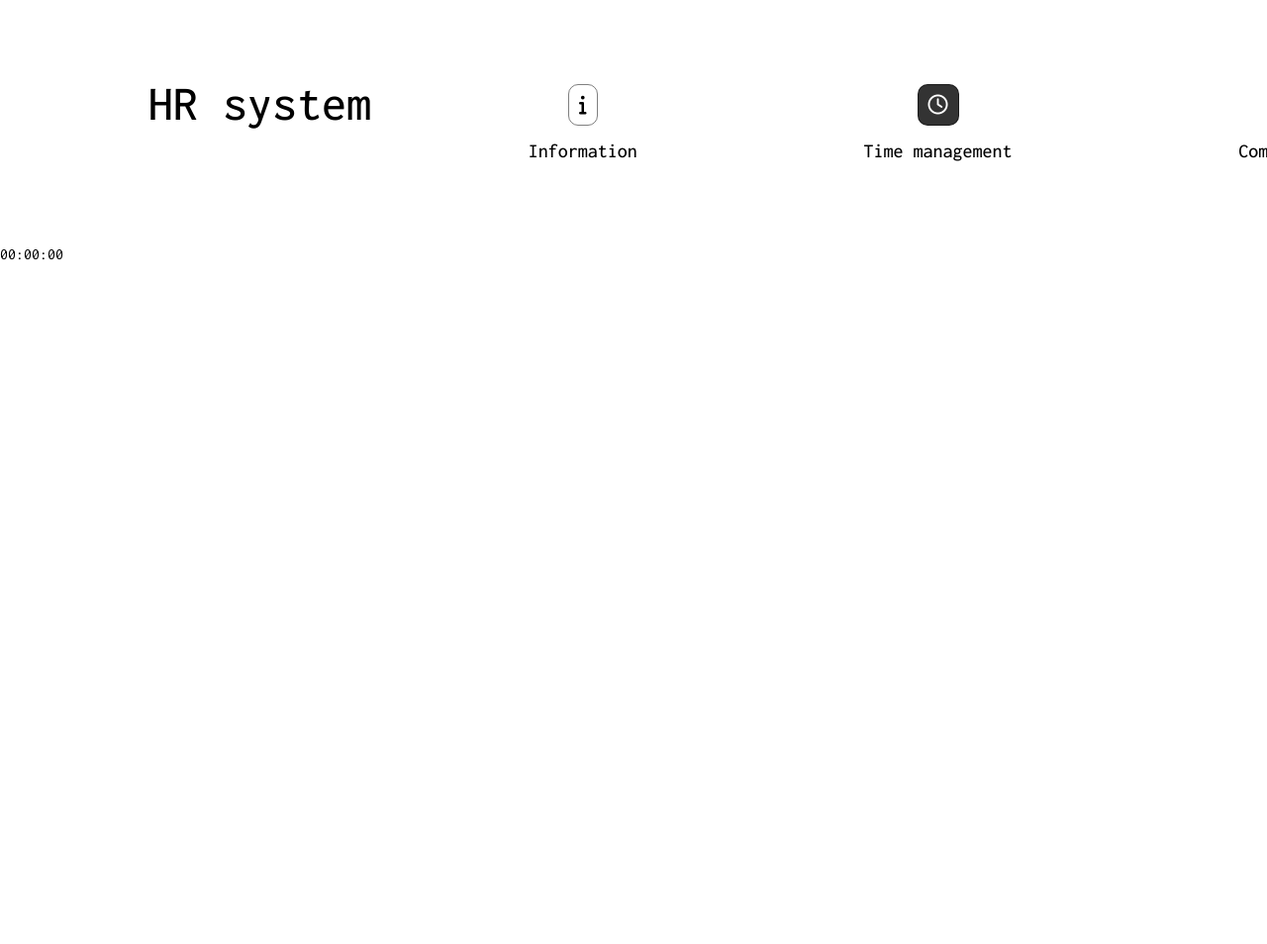
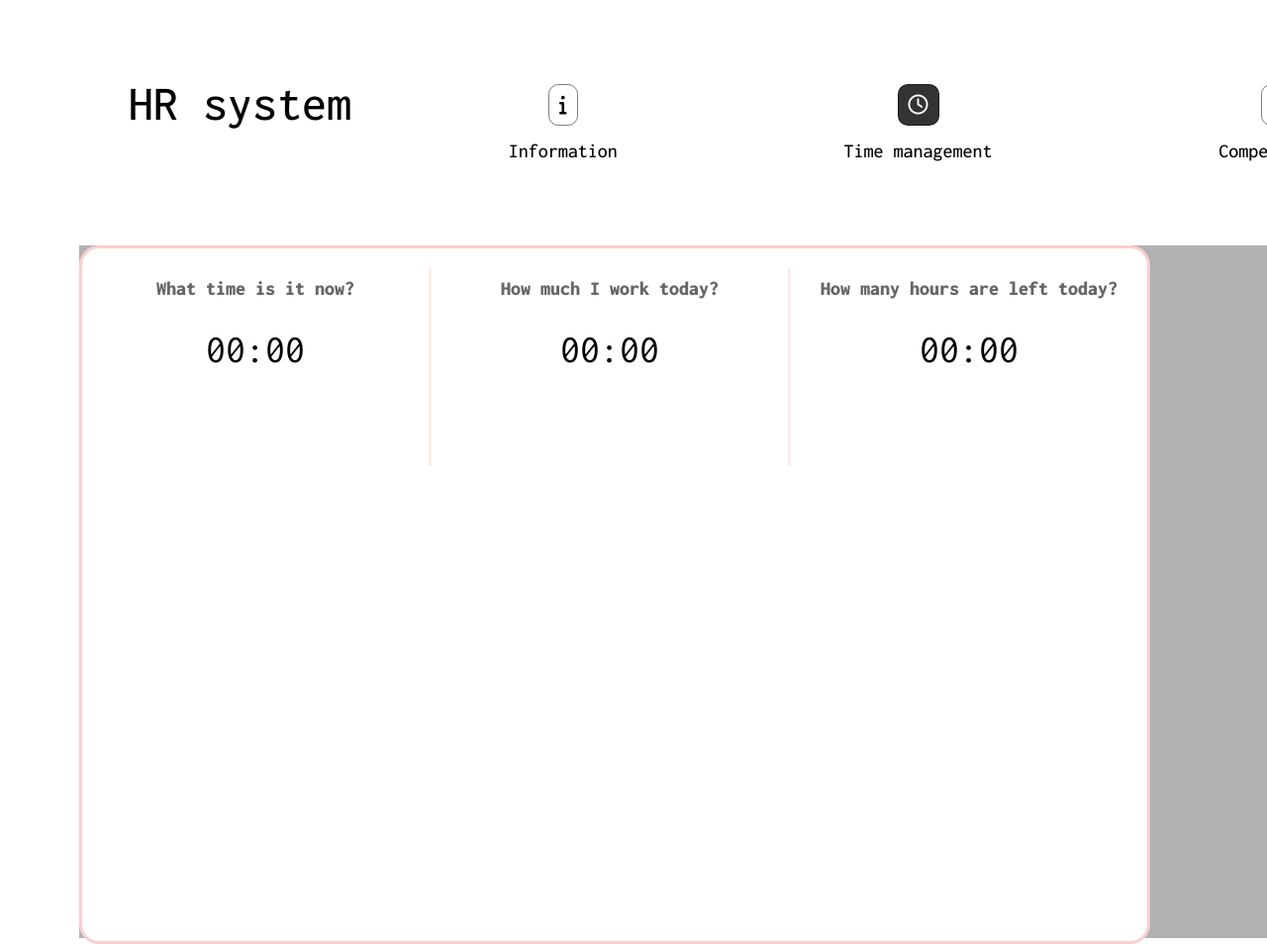
Before and after one commit to doll-pick/HR_system, a plain HTML site: page index.html in a window 1280 px wide. Shown: the top 954 px of the page at 99% size. Drawn offline with Linux system fonts and the light colour scheme.

Commit message:
create main.css

```diff
--- /dev/null
+++ b/css/main.css
@@ -0,0 +1,76 @@
+main {
+    display:flex;
+    width:1670px;
+    height:700px;
+    margin: 30px 30px 30px 80px;
+    background-color:rgba(0,0,0,0.3);
+
+}
+
+.Working{
+    display:flex;
+    margin:0;
+    width:1200px;
+    height:700px;
+    background-color:white;
+    border:3px solid rgba(253, 185, 185, 0.7);
+    border-radius:20px;
+
+}
+
+.user{
+    margin-left:150px;
+    width:550px;
+    height:700px;
+    background-color:rgba(183, 247, 204, 0.7);
+    border-radius:20px;
+}
+
+
+.Working__clock{
+    margin:0px 50px;
+    width:250px;
+    height:200px;
+    display:flex;
+    flex-direction: column;
+    align-items:center;
+}
+.Working span{
+    margin-top:30px;
+}
+
+.Working__span{
+    font-weight:bold;
+    color: rgba(0,0,0,0.6);
+    font-size:20px;
+}
+
+.Working__time{
+    font-size:40px;
+}
+
+.slash {
+    margin-top:20px;
+    width:3px;
+    height:200px;
+    background-color:rgba(253, 185, 185, 0.3);
+}
+
+
+.Working__hours{
+    margin:0px 30px;
+    width:300px;
+    height:200px;
+    display:flex;
+    flex-direction: column;
+    align-items:center;
+}
+
+.Working__remaining{
+    margin:0px 30px;
+    width:300px;
+    height:200px;
+    display:flex;
+    flex-direction: column;
+    align-items:center;
+}
--- a/css/nav.css
+++ b/css/nav.css
@@ -2,8 +2,9 @@ header {
     display:flex;
     width:1670px;
     height:188px;
-    margin: 30px 0px 30px 100px;
+    margin: 30px 0px 30px 80px;
     justify-content:space-between;
+
     align-items:center;
 }
 
--- a/css/style.css
+++ b/css/style.css
@@ -2,6 +2,7 @@
 
 
 @import "nav.css";
+@import "main.css";
 
 
 
--- a/index.html
+++ b/index.html
@@ -29,12 +29,23 @@
     <main>
       <div class="Working">
         <div class="Working__clock">
-          <span>00:00:00</span>
+          <span class="Working__span">What time is it now?</span>
+          <span class="Working__time">00:00</span>
         </div>
-        <div class="Working__hours"></div>
-        <div class="Working__remaining"></div>
+        <div class="slash"></div>
+        <div class="Working__hours">
+          <span class="Working__span">How much I work today?</span>
+          <span class="Working__time">00:00</span>
+        </div>
+        <div class="slash"></div>
+        <div class="Working__remaining">
+          <span class="Working__span">How many hours are left today?</span>
+          <span class="Working__time">00:00</span>
+        </div>
       </div>
-      <div></div>
+      <div class="user">
+        <div class="user__calendar"></div>
+      </div>
     </main>
     <script
       src="https://kit.fontawesome.com/91286bc5d3.js"
```
